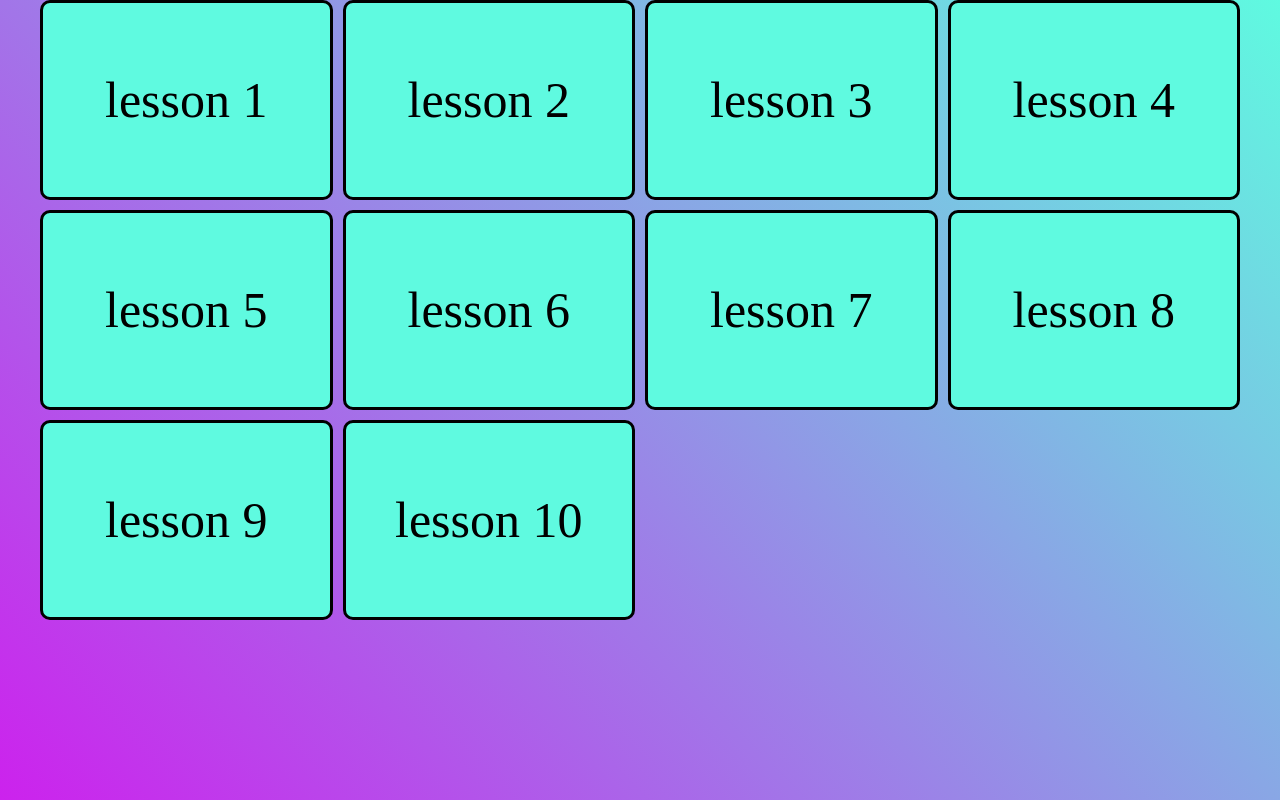
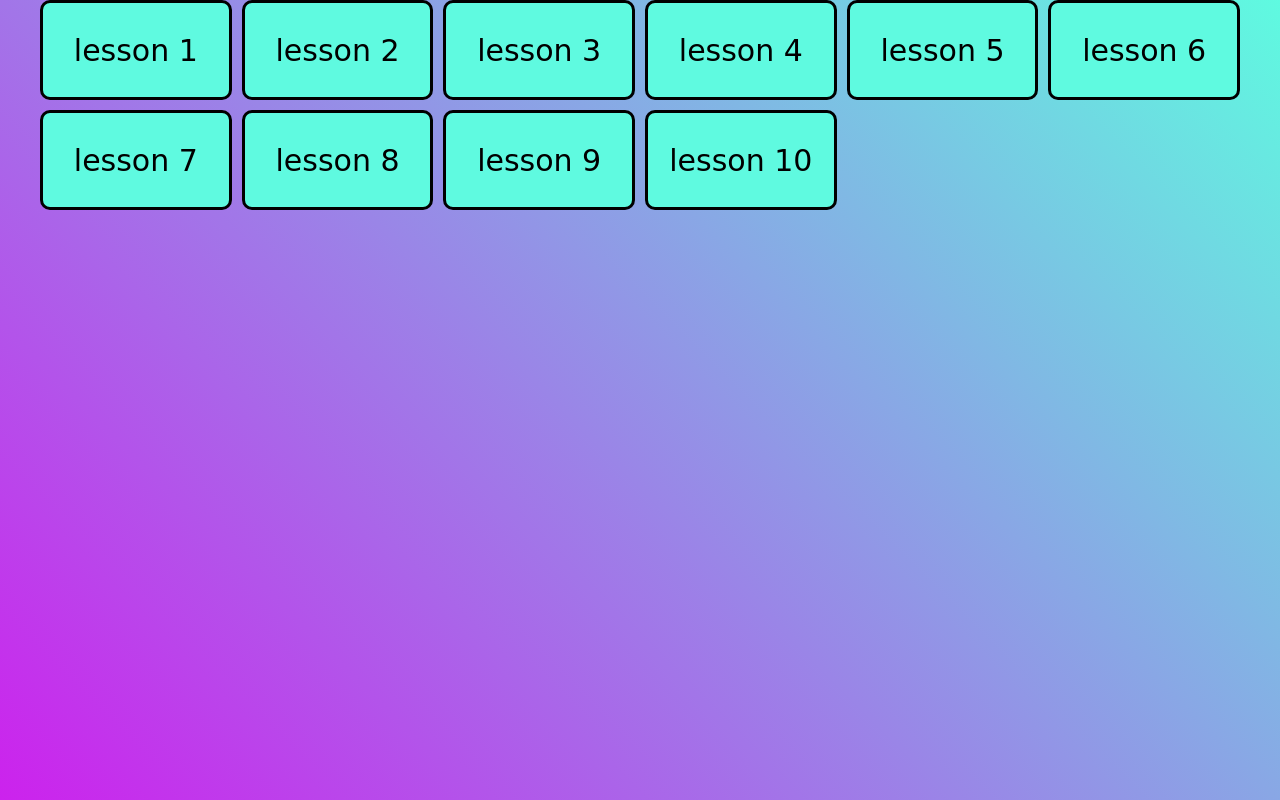
Before and after one commit to shodon2007/keyboard-stamina, a plain HTML site: page index.html in a window 1280 px wide. Drawn offline with Linux system fonts and the light colour scheme; a web font is replaced by a local one.

Commit message:
added lesson 2 and style improved

```diff
--- a/scss/style.scss
+++ b/scss/style.scss
@@ -10,8 +10,23 @@
     max-width: 1200px;
     margin: 0 auto;
     display: grid;
-    grid-template-columns: repeat(4, 1fr);
+    grid-template-columns: repeat(6, 1fr);
     gap: 10px;
+}
+
+.lesson__href {
+    font-family: 'Iceland', cursive;
+    border: 3px solid black;
+    font-size: 30px;
+    color: black;
+    display: flex;
+    align-items: center;
+    justify-content: center;
+    width: 100%;
+    height: 100px;
+    background: #5ffae0;
+    border-radius: 10px;
+    text-decoration: none;
 }
 
 .statistic {
@@ -32,20 +47,6 @@
     padding: 30px;
     height: 200px;
     background-color: white;
-}
-
-.lesson__href {
-    border: 3px solid black;
-    font-size: 50px;
-    color: black;
-    display: flex;
-    align-items: center;
-    justify-content: center;
-    width: 100%;
-    height: 200px;
-    background: #5ffae0;
-    border-radius: 10px;
-    text-decoration: none;
 }
 
 .time {
@@ -170,7 +171,7 @@ body {
 @media (max-width: 1000px) {
     .lesson__list {
         padding: 10px;
-        grid-template-columns: repeat(3, 1fr);
+        grid-template-columns: repeat(4, 1fr);
     }
 }
 
```
Also changed, not shown: lessons/lesson1.html (+1 -1 lines), lessons/lesson2.html (+1 -1 lines), css/style.css.
